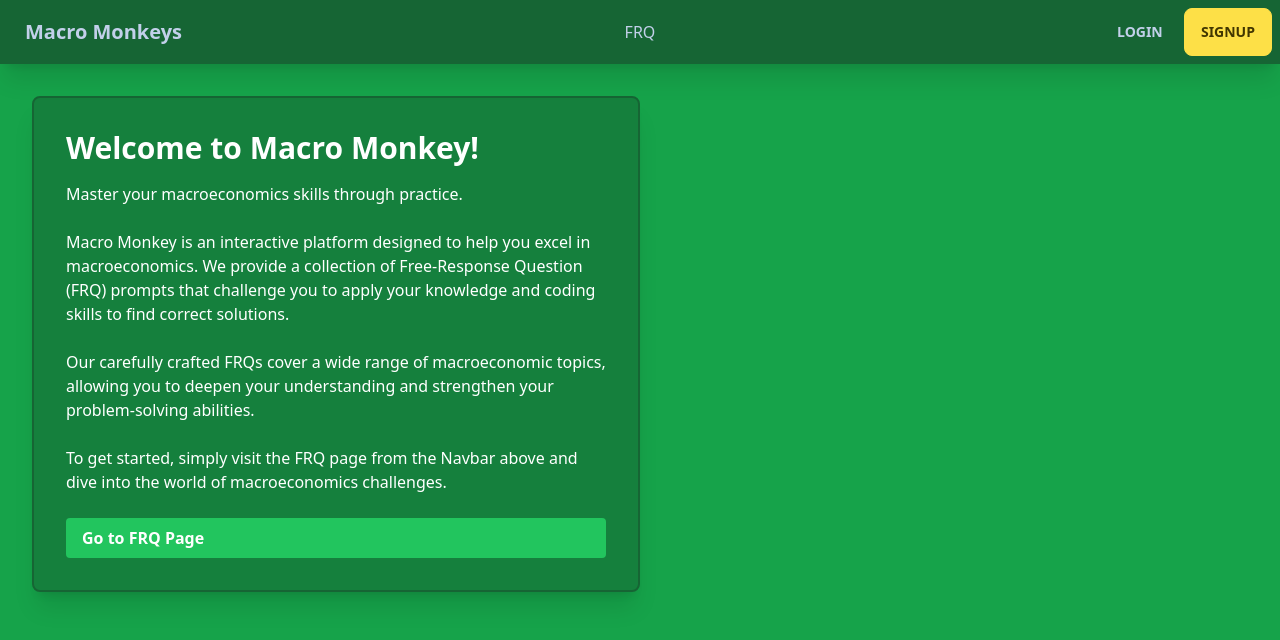
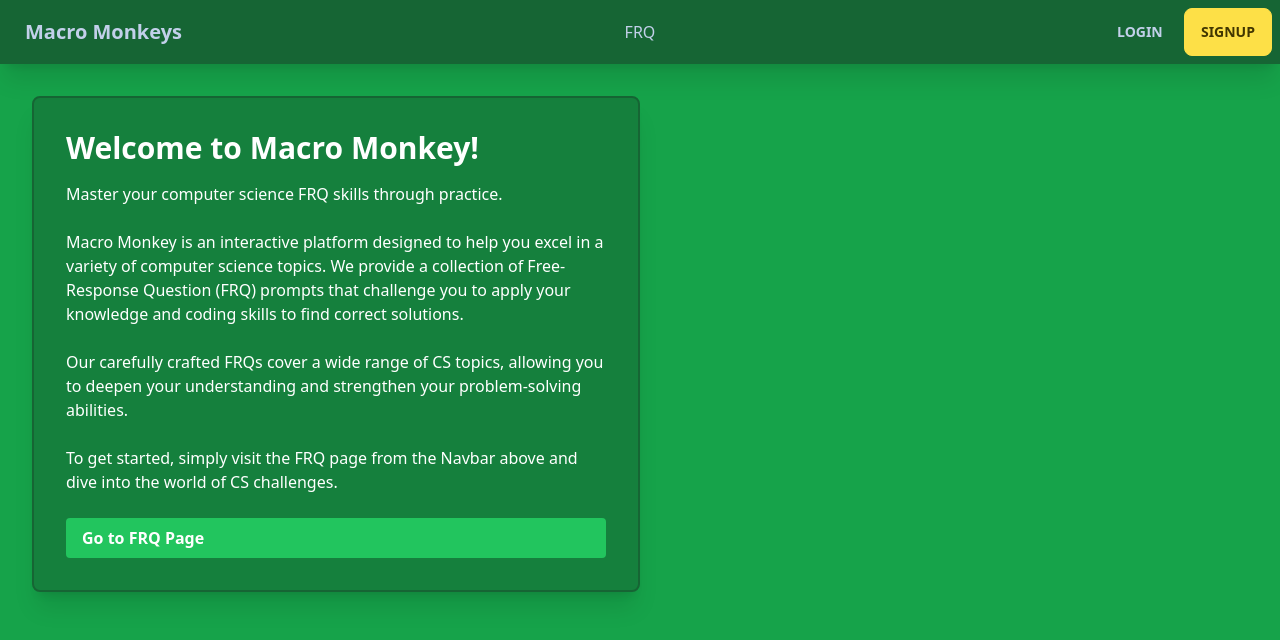
Before and after one commit to nicm2/macro-monkeys, a SvelteKit app: page / in a window 1280 px wide. Shown: the top 640 px of the page. Built offline with nearby package versions, Linux system fonts and the light colour scheme; no server answers.

Commit message:
Update +page.svelte

```diff
--- a/src/routes/(default)/+page.svelte
+++ b/src/routes/(default)/+page.svelte
@@ -5,10 +5,10 @@
 <div class="flex px-8 py-24 bg-green-600 h-screen w-screen">
     <div class="flex flex-col bg-green-700 border-green-800 border-2 rounded-lg shadow-xl w-96 md:w-1/2 h-fit p-8">
         <h1 class="text-white text-3xl font-bold mb-4">Welcome to Macro Monkey!</h1>
-        <p class="text-white mb-6">Master your macroeconomics skills through practice.</p>
-        <p class="text-white mb-6">Macro Monkey is an interactive platform designed to help you excel in macroeconomics. We provide a collection of Free-Response Question (FRQ) prompts that challenge you to apply your knowledge and coding skills to find correct solutions.</p>
-        <p class="text-white mb-6">Our carefully crafted FRQs cover a wide range of macroeconomic topics, allowing you to deepen your understanding and strengthen your problem-solving abilities.</p>
-        <p class="text-white mb-6">To get started, simply visit the FRQ page from the Navbar above and dive into the world of macroeconomics challenges.</p>
+        <p class="text-white mb-6">Master your computer science FRQ skills through practice.</p>
+        <p class="text-white mb-6">Macro Monkey is an interactive platform designed to help you excel in a variety of computer science topics. We provide a collection of Free-Response Question (FRQ) prompts that challenge you to apply your knowledge and coding skills to find correct solutions.</p>
+        <p class="text-white mb-6">Our carefully crafted FRQs cover a wide range of CS topics, allowing you to deepen your understanding and strengthen your problem-solving abilities.</p>
+        <p class="text-white mb-6">To get started, simply visit the FRQ page from the Navbar above and dive into the world of CS challenges.</p>
         <a href="{frqPageUrl}" class="bg-green-500 hover:bg-green-600 text-white font-semibold py-2 px-4 rounded">Go to FRQ Page</a>
     </div>
 
```
